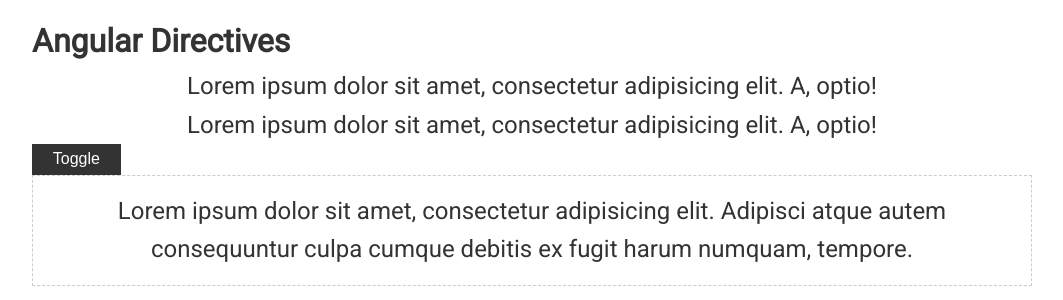
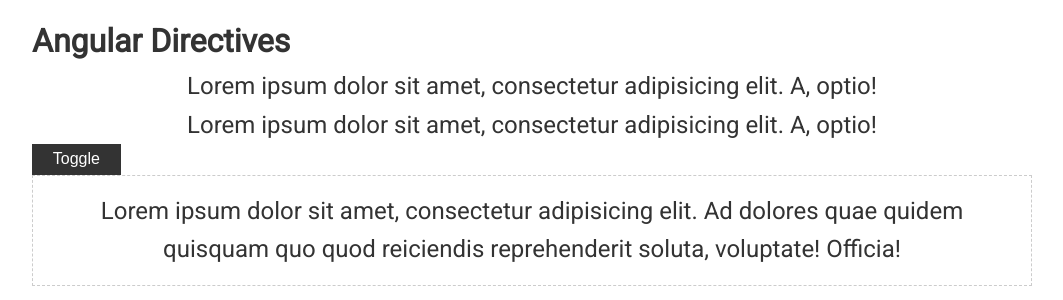
Before and after one commit to Comprehensher/angular-conspect, an Angular app: page / in a window 1280 px wide. Shown: the top 300 px of the page, without its empty margins (108-1171 px from the left). Built offline with nearby package versions, Linux system fonts and the light colour scheme.

Commit message:
Visible or not Invisible html element by clicking button, example for *ngIf again but using Angular format

```diff
--- a/src/app/app.component.html
+++ b/src/app/app.component.html
@@ -11,8 +11,14 @@
 
   <button class="btn" (click) = "isVisible = !isVisible">Toggle</button>
 
-  <div *ngIf="isVisible" class="wrap">
-    <p>Lorem ipsum dolor sit amet, consectetur adipisicing elit. Adipisci atque autem consequuntur culpa cumque debitis ex fugit harum numquam, tempore.</p>
-  </div>
+<!--  <div *ngIf="isVisible" class="wrap">-->
+<!--    <p>Lorem ipsum dolor sit amet, consectetur adipisicing elit. Adipisci atque autem consequuntur culpa cumque debitis ex fugit harum numquam, tempore.</p>-->
+<!--  </div>-->
 
+<!--  it's equivivalent of commented code above-->
+  <ng-template [ngIf]="isVisible">
+    <div class="wrap">
+      <p>Lorem ipsum dolor sit amet, consectetur adipisicing elit. Ad dolores quae quidem quisquam quo quod reiciendis reprehenderit soluta, voluptate! Officia!</p>
+    </div>
+  </ng-template>
 </div>
```
